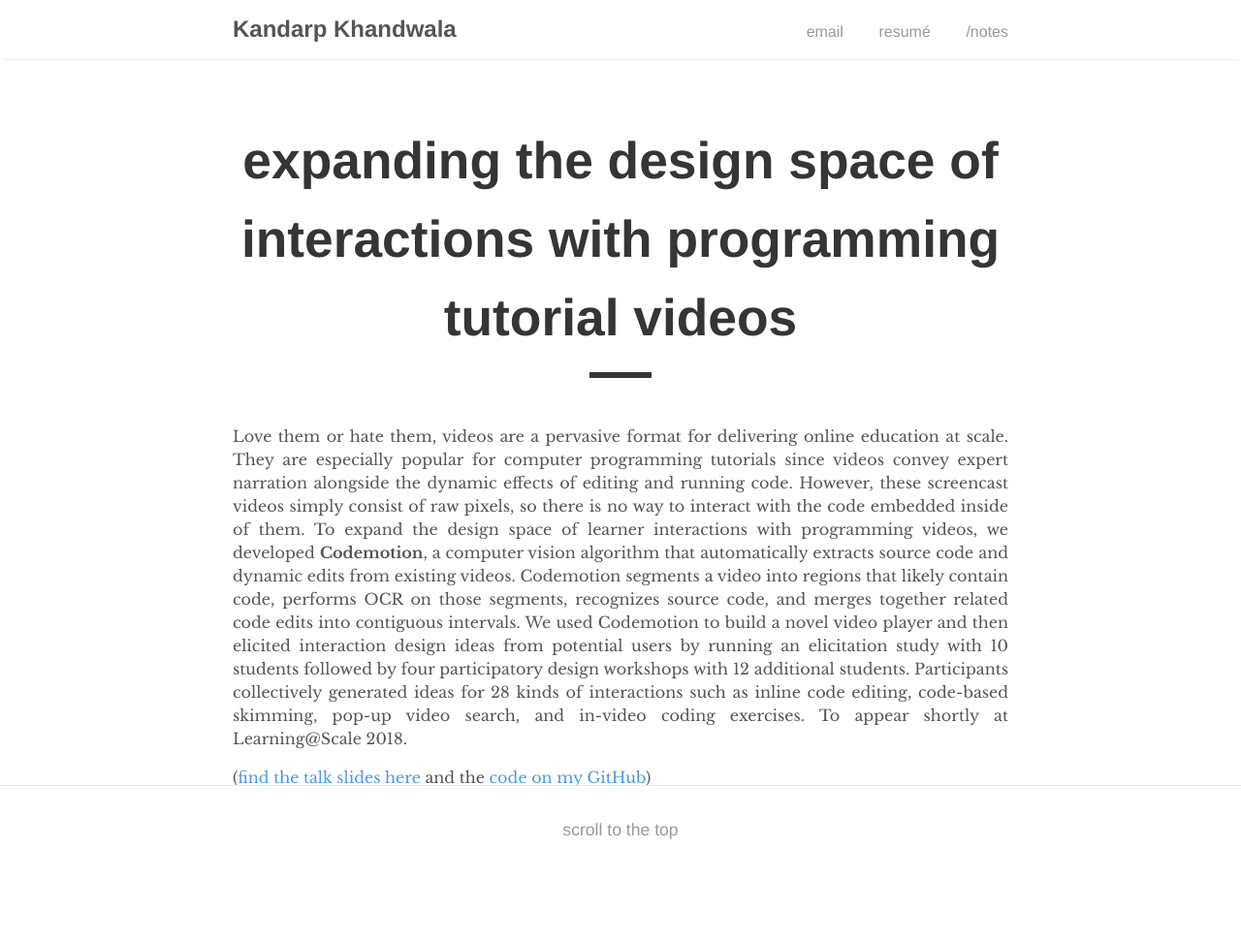
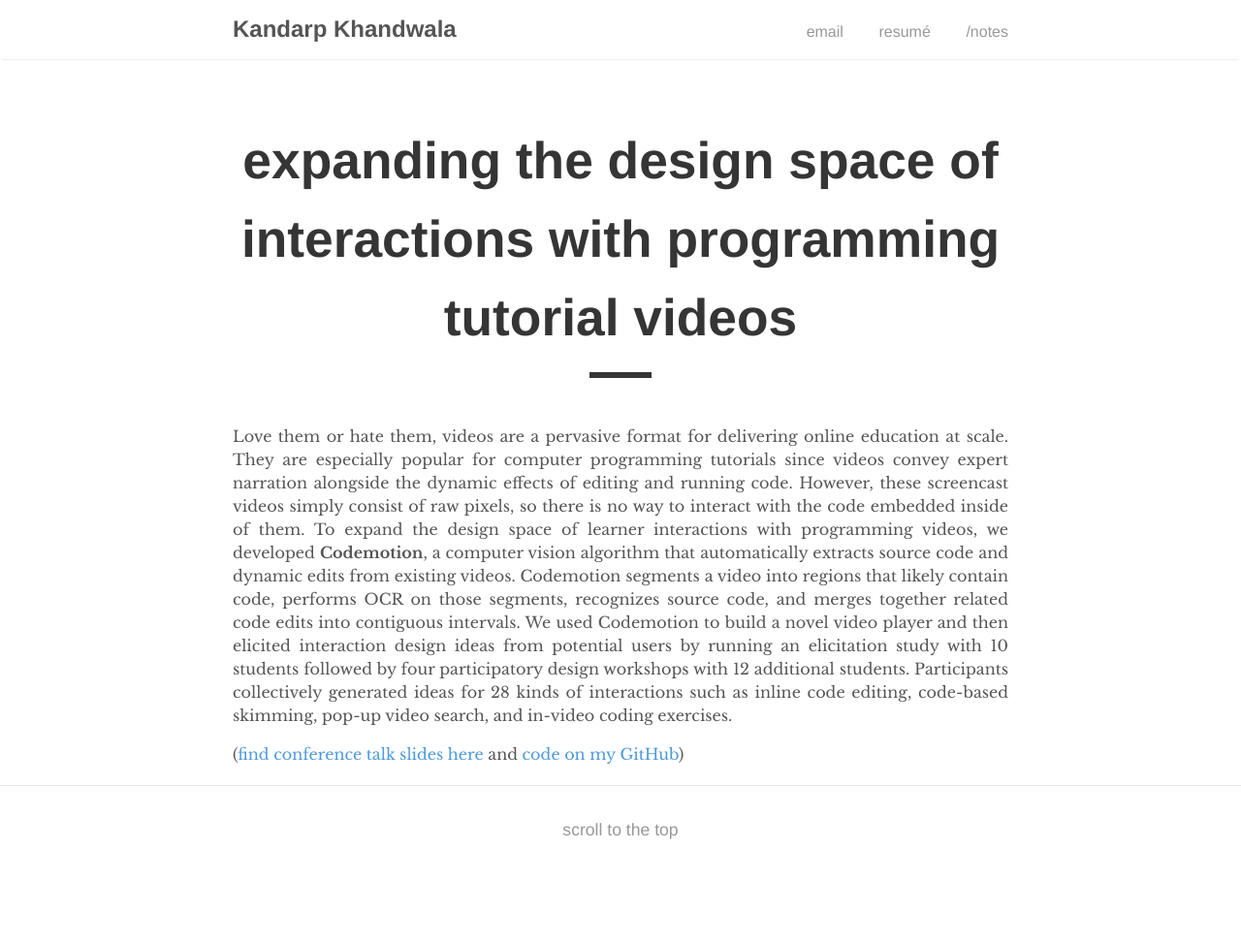
Before and after one commit to kandarpksk/kandarpksk.github.io, a Jekyll site: the page built from _posts/2018-01-28-codemotion.md, in a window 1280 px wide. Shown: the whole page at 97% size. Built offline with Jekyll 4.4.1, drawn with Linux system fonts in a browser that asks for light colours; after the commit the page ends 948 px from its top, so only the background shows below that.

Commit message:
Update 2018-01-28-codemotion.md

```diff
--- a/_posts/2018-01-28-codemotion.md
+++ b/_posts/2018-01-28-codemotion.md
@@ -4,6 +4,6 @@
 permalink: /codemotion
 ---
 
-Love them or hate them, videos are a pervasive format for delivering online education at scale. They are especially popular for computer programming tutorials since videos convey expert narration alongside the dynamic effects of editing and running code. However, these screencast videos simply consist of raw pixels, so there is no way to interact with the code embedded inside of them. To expand the design space of learner interactions with programming videos, we developed **Codemotion**, a computer vision algorithm that automatically extracts source code and dynamic edits from existing videos. Codemotion segments a video into regions that likely contain code, performs OCR on those segments, recognizes source code, and merges together related code edits into contiguous intervals. We used Codemotion to build a novel video player and then elicited interaction design ideas from potential users by running an elicitation study with 10 students followed by four participatory design workshops with 12 additional students. Participants collectively generated ideas for 28 kinds of interactions such as inline code editing, code-based skimming, pop-up video search, and in-video coding exercises. To appear shortly at Learning@Scale 2018.
+Love them or hate them, videos are a pervasive format for delivering online education at scale. They are especially popular for computer programming tutorials since videos convey expert narration alongside the dynamic effects of editing and running code. However, these screencast videos simply consist of raw pixels, so there is no way to interact with the code embedded inside of them. To expand the design space of learner interactions with programming videos, we developed **Codemotion**, a computer vision algorithm that automatically extracts source code and dynamic edits from existing videos. Codemotion segments a video into regions that likely contain code, performs OCR on those segments, recognizes source code, and merges together related code edits into contiguous intervals. We used Codemotion to build a novel video player and then elicited interaction design ideas from potential users by running an elicitation study with 10 students followed by four participatory design workshops with 12 additional students. Participants collectively generated ideas for 28 kinds of interactions such as inline code editing, code-based skimming, pop-up video search, and in-video coding exercises.
 
-([find the talk slides here](https://www.icloud.com/keynote/0CrqCVgrx10z1Dov72B_bmG-g#Codemotion-LAS18-Kandarp) and the [code on my GitHub](https://github.com/kandarpksk/codemotion-las2018))
+([find conference talk slides here](https://www.icloud.com/keynote/0CrqCVgrx10z1Dov72B_bmG-g#Codemotion-LAS18-Kandarp) and [code on my GitHub](https://github.com/kandarpksk/codemotion-las2018))
```
